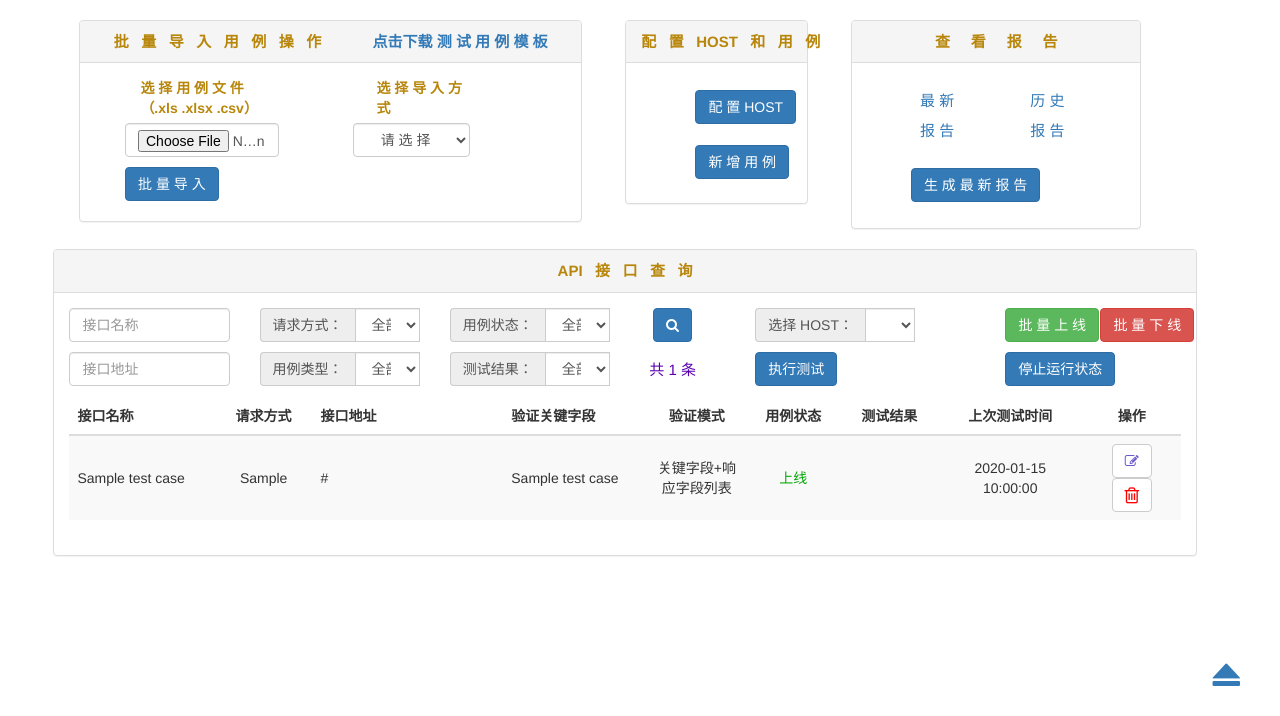
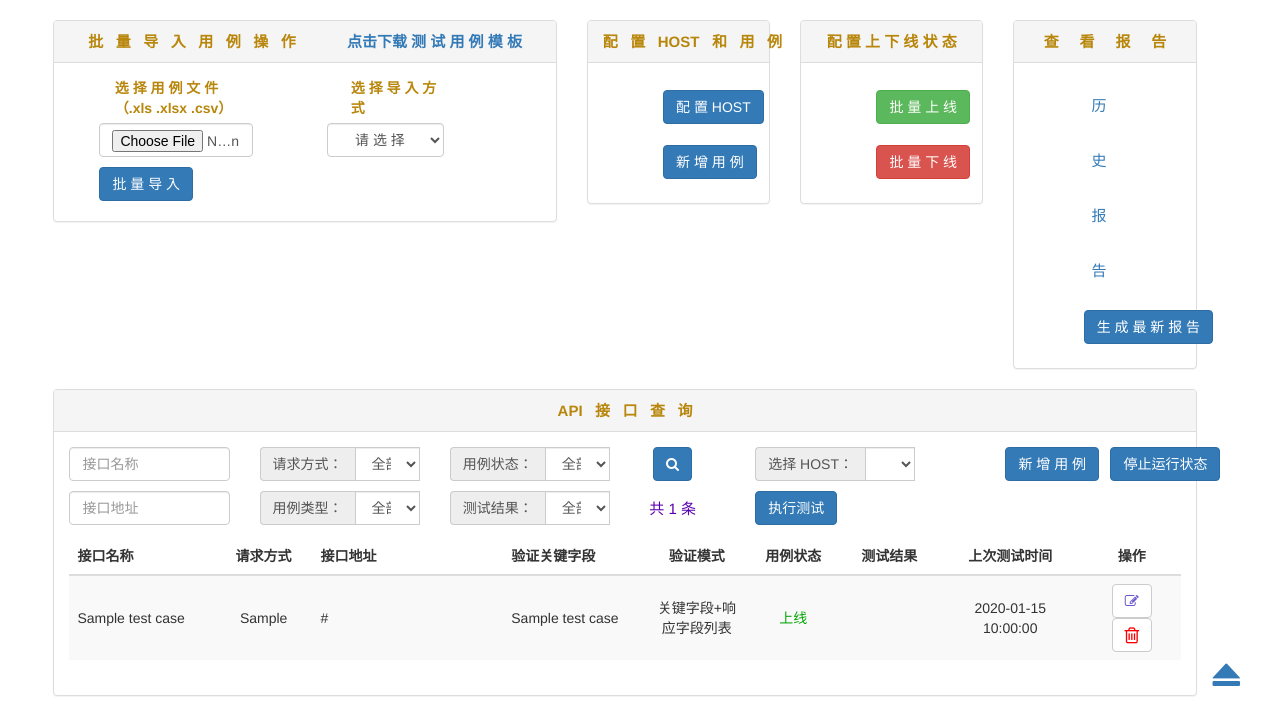
Before and after one commit to micllo/pythonApi, a Python web app: template Api/templates/project.html in a window 1280 px wide. Shown: the part 90-806 px from the top of the page. Before the commit the page ends 776 px from the top, so only its background shows below. Run offline with Jinja, Linux system fonts and the light colour scheme; the template is opened without the code that fills it: most values are stand-ins (such as "Sample title", 1, 10 or a date in 2020).

Commit message:
样式调整

```diff
--- a/Api/templates/project.html
+++ b/Api/templates/project.html
@@ -27,7 +27,7 @@
                <div class="row">
                   <div class="col-lg-12">
 
-                      <div class="col-xs-12 col-md-5" style="margin-left:5%">
+                      <div class="col-xs-12 col-md-5" style="margin-left:3%">
                           <div class="panel panel-default">
                              <div class="panel-heading" align="center" style="font-size:15px; color: #B8860B; font-weight: bold;">
                                  批&nbsp;&nbsp;&nbsp;量&nbsp;&nbsp;&nbsp;导&nbsp;&nbsp;&nbsp;入&nbsp;&nbsp;&nbsp;用&nbsp;&nbsp;&nbsp;例&nbsp;&nbsp;&nbsp;操&nbsp;&nbsp;&nbsp;作
@@ -88,19 +88,19 @@
                           </div>
                       </div>
 
-                      <div class="col-xs-12 col-md-2" style="margin-left:1%">
+                      <div class="col-xs-12 col-md-2">
                           <div class="panel panel-default">
                              <div class="panel-heading" align="center" style="font-size:15px; color: #B8860B; font-weight: bold;">
                                  配&nbsp;&nbsp;&nbsp;置&nbsp;&nbsp;&nbsp;HOST&nbsp;&nbsp;&nbsp;和&nbsp;&nbsp;&nbsp;用&nbsp;&nbsp;&nbsp;例
                              </div>
                              <div class="panel-body">
                                  <div class="col-sm-12">
-                                     <div class="col-sm-3" align="center" style="margin-left:6%; line-height:55px; font-size:15px; margin-left:20%;">
+                                     <div class="col-sm-3" align="center" style="margin-left:6%; line-height:55px; font-size:15px; margin-left:25%;">
                                          <button class="btn btn-primary btn-icon" type="button" data-toggle="modal" data-target="#add_host_form"> 配 置 HOST </button>
                                      </div>
                                  </div>
                                  <div class="col-sm-12">
-                                     <div class="col-sm-3" align="center" style="margin-left:6%; line-height:55px; font-size:15px; margin-left:20%;">
+                                     <div class="col-sm-3" align="center" style="margin-left:6%; line-height:55px; font-size:15px; margin-left:25%;">
                                          <button class="btn btn-primary btn-icon" type="button" data-toggle="modal" data-target="#add_case_form"> 新 增 用 例 </button>
                                      </div>
                                  </div>
@@ -108,49 +108,71 @@
                           </div>
                       </div>
 
+                      <div class="col-xs-12 col-md-2">
+                          <div class="panel panel-default">
+                             <div class="panel-heading" align="center" style="font-size:15px; color: #B8860B; font-weight: bold;">
+                                 配 置 上 下 线 状 态
+                             </div>
+                             <div class="panel-body">
+                                 <div class="col-sm-12">
+                                     <div class="col-sm-3" align="center" style="margin-left:6%; line-height:55px; font-size:15px; margin-left:25%;">
+                                         {% if is_run %}
+                                             <button id="on_line_all" type="button" class="btn btn-success" disabled="disabled"
+                                                 onclick="update_case_status_all('{{pro_name}}','true','{{nginx_api_proxy}}')"> 批 量 上 线 </button>
+                                         {% else %}
+                                             <button id="on_line_all" type="button" class="btn btn-success"
+                                                 onclick="update_case_status_all('{{pro_name}}','true','{{nginx_api_proxy}}')"> 批 量 上 线 </button>
+                                         {% endif %}
+                                     </div>
+                                 </div>
+                                 <div class="col-sm-12">
+                                     <div class="col-sm-3" align="center" style="margin-left:6%; line-height:55px; font-size:15px; margin-left:25%;">
+                                         {% if is_run %}
+                                             <button id="off_line_all" type="button" class="btn btn-danger" disabled="disabled"
+                                                     onclick="update_case_status_all('{{pro_name}}','false','{{nginx_api_proxy}}')"> 批 量 下 线 </button>
+                                         {% else %}
+                                             <button id="off_line_all" type="button" class="btn btn-danger"
+                                                     onclick="update_case_status_all('{{pro_name}}','false','{{nginx_api_proxy}}')"> 批 量 下 线 </button>
+                                         {% endif %}
+                                     </div>
+                                 </div>
+                             </div>
+                          </div>
+                      </div>
 
-                      <div class="col-xs-12 col-md-3" style="margin-left:1%">
+
+                      <div class="col-xs-12 col-md-2">
                           <div class="panel panel-default">
                              <div class="panel-heading" align="center" style="font-size:15px; color: #B8860B; font-weight: bold;">
                                  查 &nbsp;&nbsp;&nbsp; 看 &nbsp;&nbsp;&nbsp; 报 &nbsp;&nbsp;&nbsp; 告
                              </div>
                              <div class="panel-body">
-                                 <div class="col-sm-12" style="margin-top:3%">
-                                     <div class="col-sm-4" style="margin-left:10%; line-height:30px; font-size:15px;">
-                                         <a id="current_report_url" onclick="window.open('{{current_report_url}}')"
-                                                onMouseOver="this.style.cursor='hand',this.style.color='#FF0000'"
-                                                onMouseOut="this.style.color='#006699'"> 最 新 报 告
-                                         </a>
-                                     </div>
-                                     <div class="col-sm-4" style="margin-left:15%; line-height:30px; font-size:15px;">
+                                 <div class="col-sm-12">
+                                     <div class="col-sm-6" align="center" style="margin-left:6%; line-height:55px; font-size:15px; margin-left:20%;">
                                          <a id="history_report_url" onclick="window.open('{{history_report_path}}')"
                                                 onMouseOver="this.style.cursor='hand',this.style.color='#FF0000'"
                                                 onMouseOut="this.style.color='#006699'"> 历 史 报 告
                                          </a>
                                      </div>
                                  </div>
-                                 <div class="col-sm-12" style="margin-top:3%">
+                                 <div class="col-sm-12">
                                      {% if is_run %}
-                                         <div class="col-sm-3" align="center" style="margin-left:6%; line-height:60px; font-size:15px;">
+                                         <div class="col-sm-3" align="center" style="margin-left:6%; line-height:55px; font-size:15px; margin-left:20%;">
                                              <button id="test_btn" name="test_btn" type="button" class="btn btn-primary"  disabled="disabled"
                                                     onclick="generate_report('{{ pro_name }}','{{ nginx_api_proxy }}')"> 生 成 最 新 报 告
                                              </button>
                                          </div>
-                                         <div class="col-sm-5" align="center" style="margin-left:23%; line-height:60px; font-size:15px;">
-                                             <span id="generate_result" style="font-size:15px" class="label label-warning">当前项目正在运行中</span>
-                                         </div>
                                      {% else %}
-                                         <div class="col-sm-3" align="center" style="margin-left:6%; line-height:60px; font-size:15px;">
+                                         <div class="col-sm-3" align="center" style="margin-left:6%; line-height:55px; font-size:15px; margin-left:20%;">
                                              <button id="test_btn" name="test_btn" type="button" class="btn btn-primary"
                                                     onclick="generate_report('{{ pro_name }}','{{ nginx_api_proxy }}')"> 生 成 最 新 报 告
                                              </button>
                                          </div>
-                                         <div class="col-sm-5" align="center" style="margin-left:23%; line-height:60px; font-size:15px;">
-                                             <span id="generate_result" style="font-size:15px" class="label label-info"></span>
-                                         </div>
                                      {% endif %}
                                  </div>
                              </div>
+
+
                           </div>
                       </div>
 
@@ -221,26 +243,18 @@
                                                     </div>
                                                 </div>
                                             </div>
-                                            {# 批量上下线 #}
-                                            {% if is_run %}
-                                                <div class="col-sm-1" align="center" style="margin-left:60px">
-                                                     <button id="on_line_all" type="button" class="btn btn-success" disabled="disabled"
-                                                            onclick="update_case_status_all('{{pro_name}}','true','{{nginx_api_proxy}}')"> 批 量 上 线 </button>
-                                                </div>
-                                                <div class="col-sm-1" align="center" >
-                                                     <button id="off_line_all" type="button" class="btn btn-danger" disabled="disabled"
-                                                            onclick="update_case_status_all('{{pro_name}}','false','{{nginx_api_proxy}}')"> 批 量 下 线 </button>
-                                                </div>
-                                            {% else %}
-                                                <div class="col-sm-1" align="center" style="margin-left:60px">
-                                                     <button id="on_line_all" type="button" class="btn btn-success"
-                                                            onclick="update_case_status_all('{{pro_name}}','true','{{nginx_api_proxy}}')"> 批 量 上 线 </button>
-                                                </div>
-                                                <div class="col-sm-1" align="center" >
-                                                     <button id="off_line_all" type="button" class="btn btn-danger"
-                                                            onclick="update_case_status_all('{{pro_name}}','false','{{nginx_api_proxy}}')"> 批 量 下 线 </button>
-                                                </div>
-                                            {% endif %}
+
+                                            {# 新增用例 #}
+                                            <div class="col-sm-1" align="center" style="margin-left:60px">
+                                                 <button class="btn btn-primary btn-icon" type="button" data-toggle="modal" data-target="#add_case_form"> 新 增 用 例 </button>
+                                            </div>
+
+                                            {# 终止运行状态 #}
+                                            <div class="col-sm-1" align="center" style="margin-left:10px">
+                                                <button id="stop_status_btn" type="button" class="btn btn-primary" onclick="stop_status('{{ pro_name }}','{{ nginx_api_proxy }}')"> 停止运行状态
+                                                </button>
+                                            </div>
+
                                         </div>
 
                                         <div class="row" role="form" style="margin-top:10px">
@@ -292,14 +306,6 @@
                                                 </div>
                                                 <div class="col-sm-1" align="center" style="line-height:35px; font-size:15px;"><span id="result_info" class="label label-info"></span></div>
                                             {% endif %}
-
-                                            {# 终止运行状态 #}
-                                            <div class="col-sm-1" align="center" style="margin-left:60px">
-                                                <button id="stop_status_btn" type="button" class="btn btn-primary" onclick="stop_status('{{ pro_name }}','{{ nginx_api_proxy }}')"> 停止运行状态
-                                                </button>
-                                            </div>
-                                            {# 停止 结果 #}
-                                            <div class="col-sm-1" align="center" style="line-height:35px; font-size:15px;"><span id="stop_info"></span></div>
 
                                         </div>
 
--- a/Config/scheduler_job.py
+++ b/Config/scheduler_job.py
@@ -1,6 +1,4 @@
 # -*- coding:utf-8 -*-
-from Config import pro_config as pc
-
 
 class Config(object):
 
@@ -54,7 +52,7 @@ class Config(object):
     #     {
     #         'id': 'run_test',
     #         'func': 'Api.api_services.api_calculate:run_test_by_pro',
-    #         'args': ["local", pc.PRO_DEMO_1, "cron"],
+    #         'args': ["local", "pro_demo_1", "cron"],
     #         'trigger': 'interval',
     #         'seconds': 30
     #         # 测试使用
```
Also changed, not shown: Api/api_services/api_calculate.py (+6 -6 lines), Api/static/scripts/project.js (+13 -10 lines).
